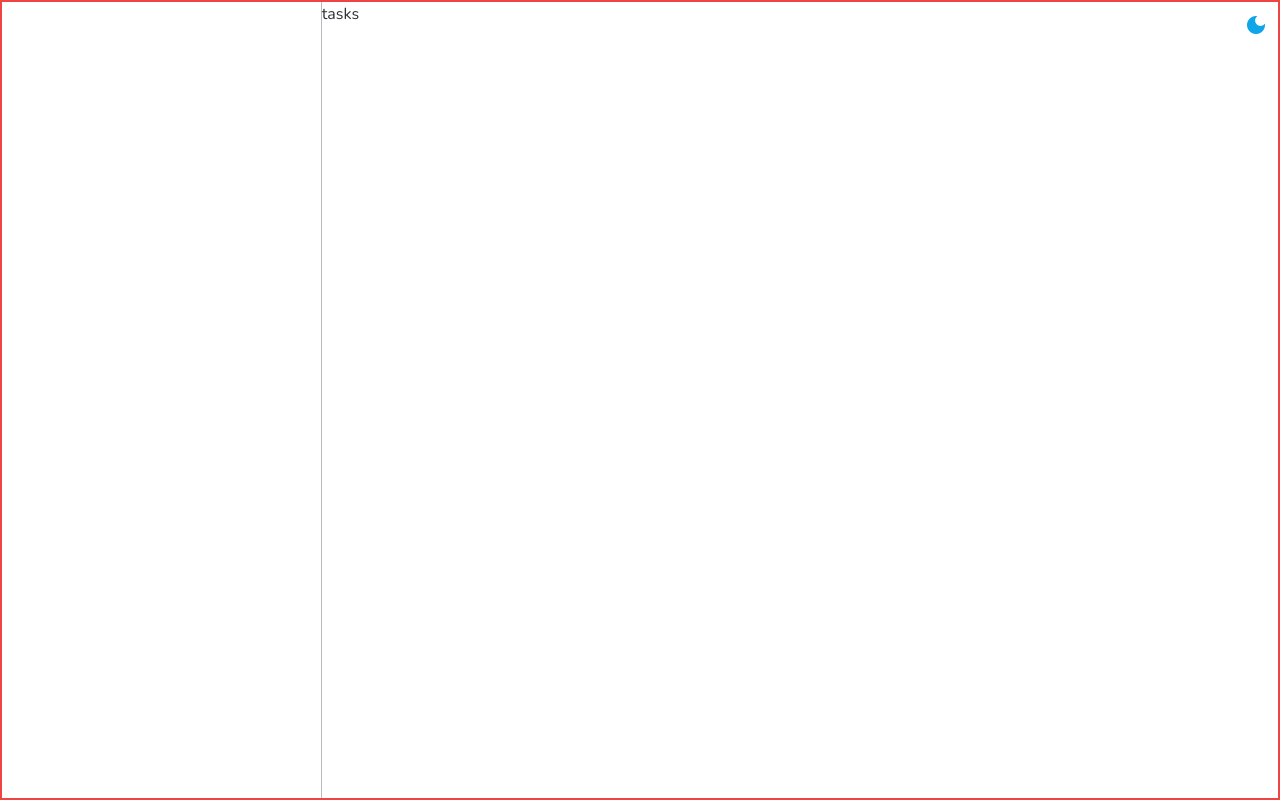
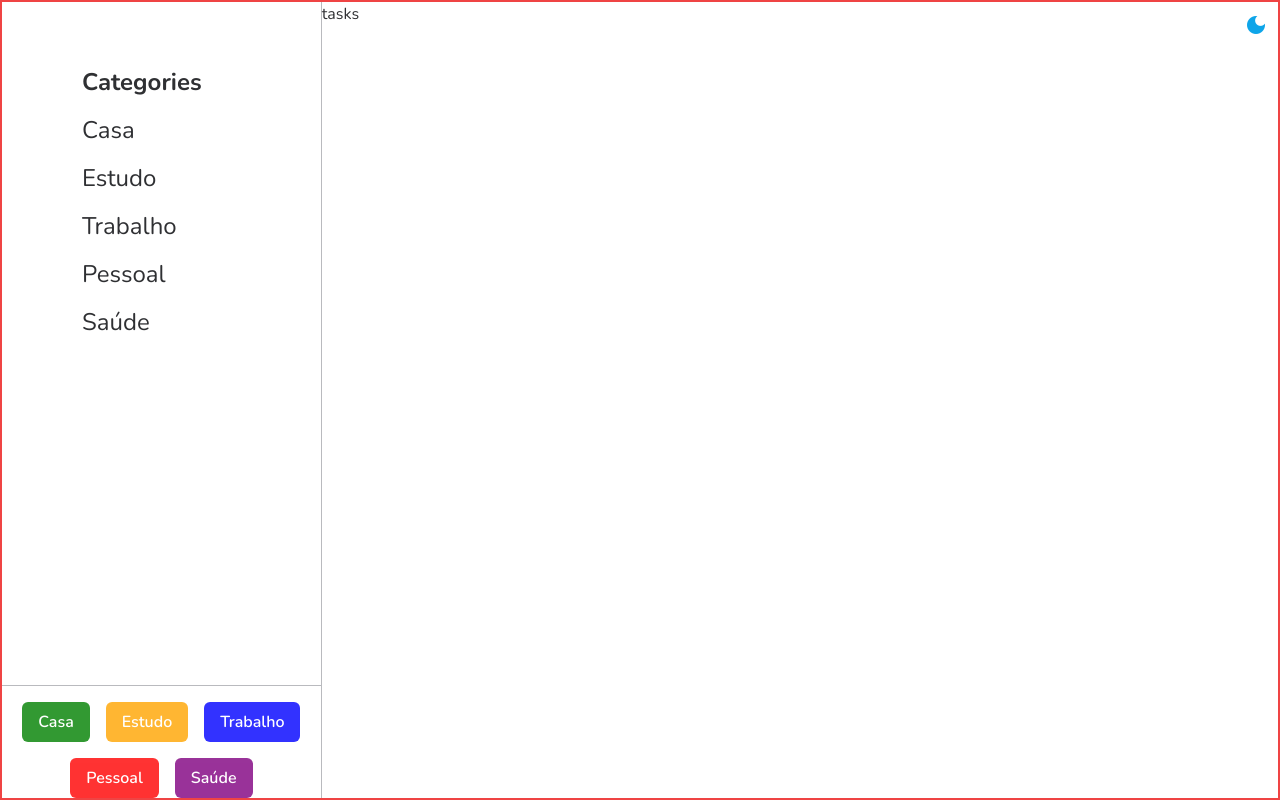
Before and after one commit to yuriglecios/estudo-angular, an Angular app: page / in a window 1280 px wide. Built offline with nearby package versions, Linux system fonts and the light colour scheme; data requests are answered from the project's data file.

Commit message:
finalizando a seção de categorias

```diff
--- a/src/app/feature/catefories/component/categories-colors/categories-colors.component.html
+++ b/src/app/feature/catefories/component/categories-colors/categories-colors.component.html
@@ -1 +1,14 @@
-<p>categories-colors works!</p>
+<section class="flex flex-col gap-4 w-full">
+    <mat-divider class="opacity-50"></mat-divider>
+
+        <div class="flex flex-wrap items-center justify-center px-4 gap-4 ">
+            @for (category of categories(); track category.id) {
+                <span class="flex itens-center justify-center px-4 py-2
+                rounded-md text-center text-white font-semibold select-none
+                opacity-80 hover:opacity-100"
+                    [style.backgroundColor]="category.color">
+                {{category.name}}
+                </span>
+            }
+        </div>
+</section>
--- a/src/app/feature/catefories/component/categories-colors/categories-colors.component.ts
+++ b/src/app/feature/catefories/component/categories-colors/categories-colors.component.ts
@@ -1,12 +1,18 @@
-import { Component } from '@angular/core';
+import { Component, inject } from '@angular/core';
+import { MatDivider } from '@angular/material/divider';
+import { CategoryServiceService } from '../../service/category.service.service';
 
+const MODULES = [MatDivider];
 @Component({
   selector: 'app-categories-colors',
   standalone: true,
-  imports: [],
+  imports: [...MODULES],
   templateUrl: './categories-colors.component.html',
   styles: ``
 })
 export class CategoriesColorsComponent {
 
+  private readonly categoriesService = inject(CategoryServiceService)
+  public categories = this.categoriesService.categories;
+
 }
--- a/src/app/feature/catefories/component/category-list/category-list.component.html
+++ b/src/app/feature/catefories/component/category-list/category-list.component.html
@@ -1 +1,8 @@
-<p>category-list works!</p>
+<section class="mt-16 mx-12 pl-8">
+        <span class="text-2xl font-bold">Categories</span>
+        <ul class="mt-4 space-y-4">
+                @for (category of categories(); track category.id) {
+                        <li class="text-2xl font-light">{{category.name}}</li>
+                }
+        </ul>
+</section>
--- a/src/app/feature/catefories/component/category-list/category-list.component.ts
+++ b/src/app/feature/catefories/component/category-list/category-list.component.ts
@@ -1,4 +1,6 @@
-import { Component } from '@angular/core';
+import { Component, inject } from '@angular/core';
+import { CategoryServiceService } from '../../service/category.service.service';
+
 
 @Component({
   selector: 'app-category-list',
@@ -9,4 +11,7 @@ import { Component } from '@angular/core';
 })
 export class CategoryListComponent {
 
+  private readonly categoriesService = inject(CategoryServiceService);
+  public categories = this.categoriesService.categories;
+
 }
--- a/src/app/feature/catefories/view/category/category.component.html
+++ b/src/app/feature/catefories/view/category/category.component.html
@@ -1,3 +1,8 @@
-<!-- categories-list  -->
+<div class="flex flex-col justify-between itens-center h-full W-full">
 
-<!-- categories-colors -->
+     @if (categories$ | async) {
+         <app-category-list/>
+         <app-categories-colors/>
+     }
+
+</div>
--- a/src/app/feature/catefories/view/category/category.component.ts
+++ b/src/app/feature/catefories/view/category/category.component.ts
@@ -1,12 +1,24 @@
-import { Component } from '@angular/core';
+import { Component, inject } from '@angular/core';
+import { CategoryListComponent } from '../../component/category-list/category-list.component';
+import { CategoriesColorsComponent } from '../../component/categories-colors/categories-colors.component';
+import { MatDivider } from '@angular/material/divider';
+import { CategoryServiceService } from '../../service/category.service.service';
+import { AsyncPipe } from '@angular/common';
+
+const COMPONENT = [CategoryListComponent, CategoriesColorsComponent]
+const PIPES = [AsyncPipe]
 
 @Component({
   selector: 'app-category',
   standalone: true,
-  imports: [],
+  imports: [...COMPONENT, ...PIPES],
   templateUrl: './category.component.html',
   styles: ``
 })
 export class CategoryComponent {
 
+  private readonly categoryService = inject(CategoryServiceService);
+
+  public categories$ = this.categoryService.getCategories();
+
 }
```
